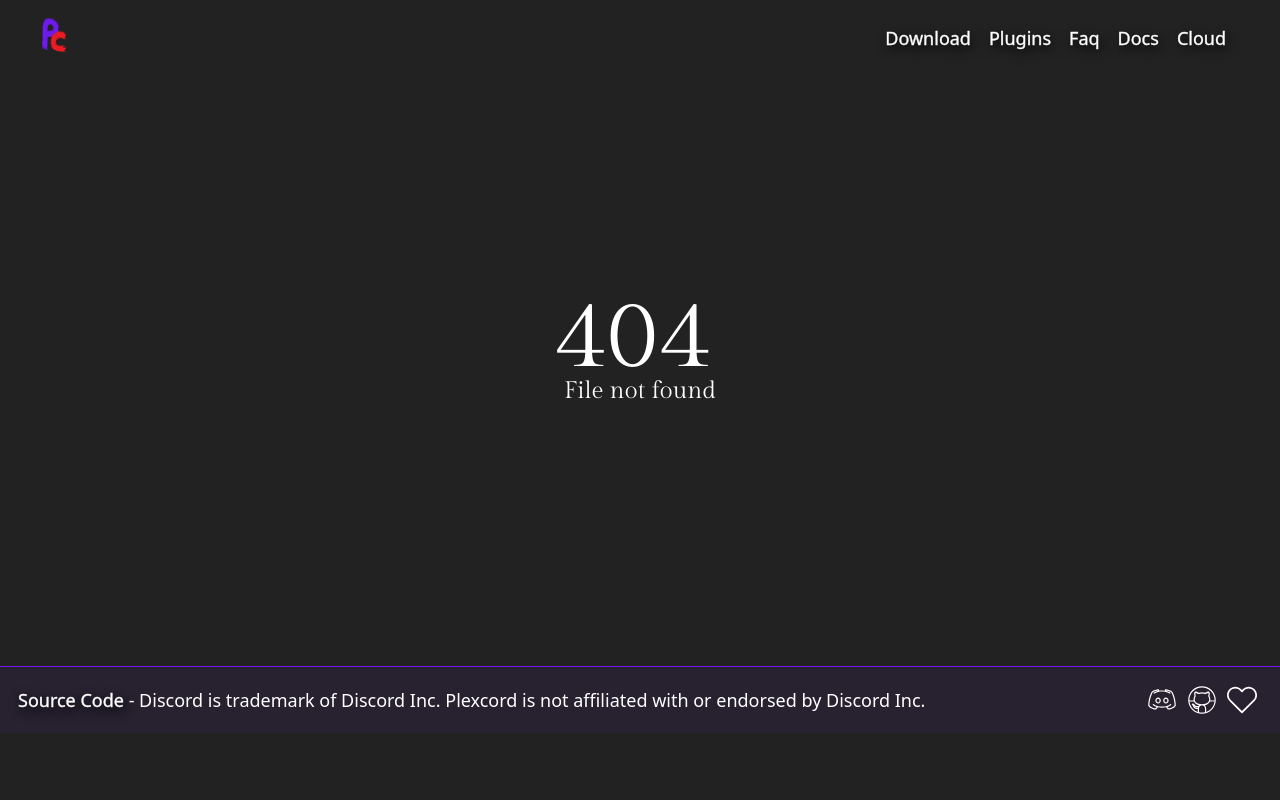
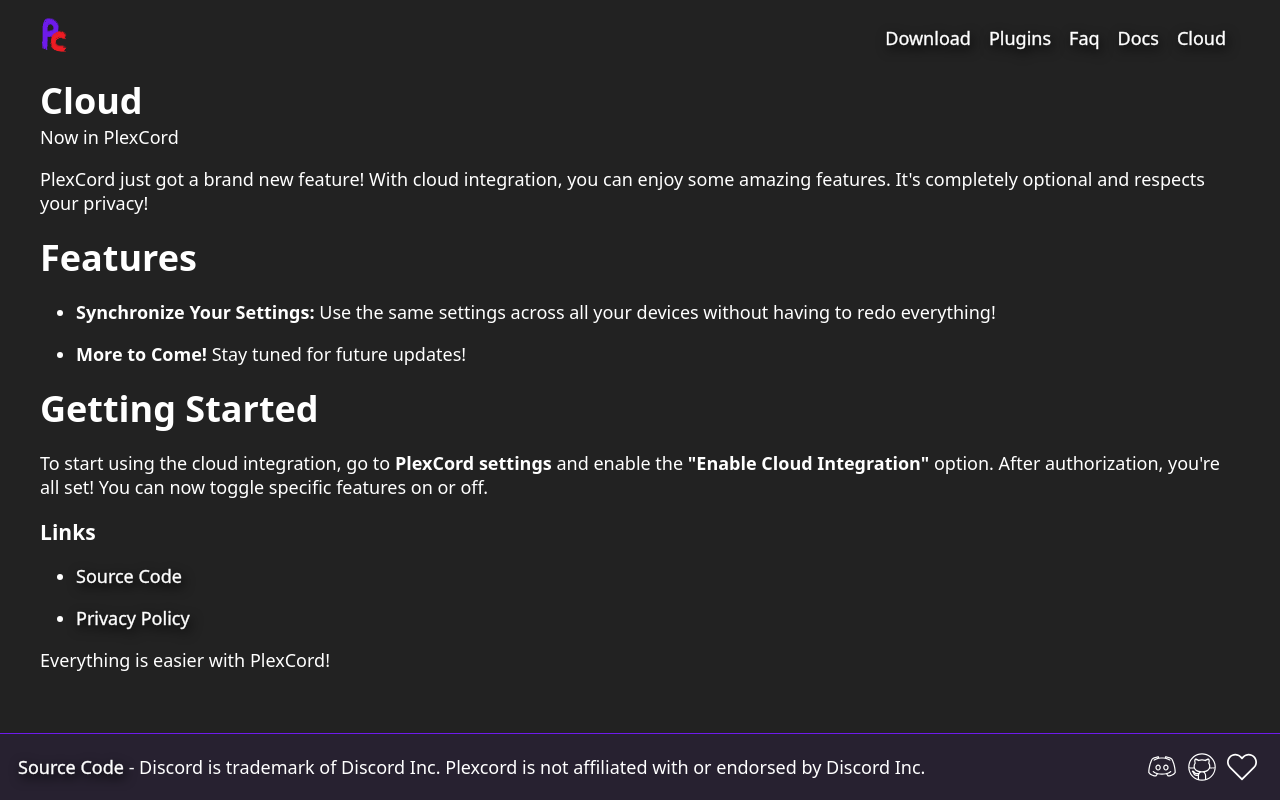
Before and after one commit to Plexcord/plexcord.club, a React (Vite) app: page /cloud in a window 1280 px wide. Before the commit this address had no page. Built offline with nearby package versions, Linux system fonts and the light colour scheme.

Commit message:
added cloud page

```diff
--- a/src/App.jsx
+++ b/src/App.jsx
@@ -8,6 +8,7 @@ import Faq from "./pages/Faq";
 import Custom404 from "./errors/Custom404";
 import Footer from "./components/Footer";
 import Source from "./pages/Source";
+import Cloud from "./pages/Cloud";
 
 function DiscordRedirect() {
   useEffect(() => {
@@ -28,6 +29,7 @@ function App() {
         <Route path="/faq" element={<Faq />} />
         <Route path="/discord" element={<DiscordRedirect />} />
         <Route path="/source" element={<Source />} />
+        <Route path="/cloud" element={<Cloud />} />
         <Route path="*" element={<Custom404 />} />
       </Routes>
       <Footer />
--- a/src/components/Header.jsx
+++ b/src/components/Header.jsx
@@ -45,14 +45,9 @@ const Header = () => {
             </a>
           </li>
           <li>
-            <a
-              className="href"
-              href="https://api.plexcord.club"
-              target="_blank"
-              rel="noopener noreferrer"
-            >
+            <div className="href" onClick={() => navigate("/cloud")}>
               Cloud
-            </a>
+            </div>
           </li>
         </ul>
       </header>
--- /dev/null
+++ b/src/pages/Cloud.jsx
@@ -0,0 +1,61 @@
+const Cloud = () => {
+  return (
+    <>
+      <div
+        className="content-container"
+        style={{
+          width: "100%",
+          maxWidth: "1200px",
+          flex: "1",
+          margin: "0 auto",
+        }}
+      >
+        <h1>Cloud</h1>
+        <p>Now in PlexCord</p>
+        <p style={{ margin: "1rem 0" }}>
+          PlexCord just got a brand new feature! With cloud integration, you can
+          enjoy some amazing features. It&apos;s completely optional and
+          respects your privacy!
+        </p>
+
+        <h1>Features</h1>
+        <ul style={{ listStyleType: "disc", margin: "1rem 2rem" }}>
+          <li style={{ marginBottom: "1rem" }}>
+            <strong>Synchronize Your Settings:</strong> Use the same settings
+            across all your devices without having to redo everything!
+          </li>
+          <li>
+            <strong>More to Come!</strong> Stay tuned for future updates!
+          </li>
+        </ul>
+
+        <h1>Getting Started</h1>
+        <p style={{ margin: "1rem 0" }}>
+          To start using the cloud integration, go to{" "}
+          <strong>PlexCord settings</strong> and enable the{" "}
+          <strong>&quot;Enable Cloud Integration&quot;</strong> option. After
+          authorization, you&apos;re all set! You can now toggle specific
+          features on or off.
+        </p>
+
+        <h3>Links</h3>
+        <ul style={{ listStyleType: "disc", margin: "1rem 2rem" }}>
+          <li style={{ marginBottom: "1rem" }}>
+            <div className="href" onClick={() => window.open("https://github.com/Plexcord/Backend", "_blank")}>
+              Source Code
+            </div>
+          </li>
+          <li>
+            <div className="href" onClick={() => window.open("https://api.plexcord.club/privacy", "_blank")}>
+              Privacy Policy
+            </div>
+          </li>
+        </ul>
+
+        <p>Everything is easier with PlexCord!</p>
+      </div>
+    </>
+  );
+};
+
+export default Cloud;
```
